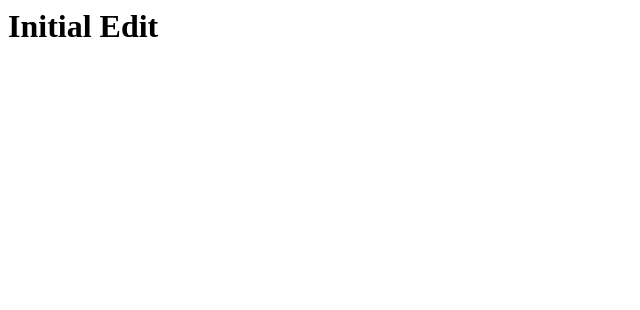
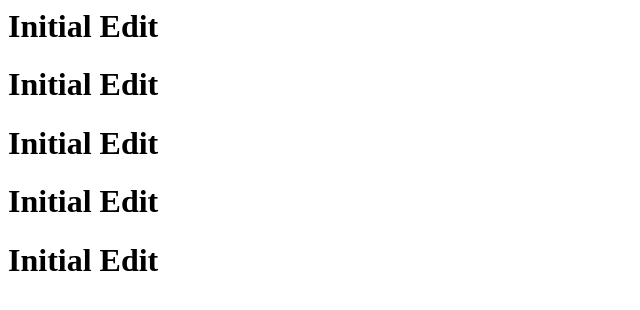
Before and after one commit to DevPan29/git-tutorial, a plain HTML site: page index.html in a window 1280 px wide. Shown: the whole page, without its empty margins (0-640 px from the left). Drawn offline with Linux system fonts and the light colour scheme.

Commit message:
edited index.html

```diff
--- a/index.html
+++ b/index.html
@@ -1 +1,5 @@
 <h1>Initial Edit</h1>
+<h1>Initial Edit</h1>
+<h1>Initial Edit</h1>
+<h1>Initial Edit</h1>
+<h1>Initial Edit</h1>
```
